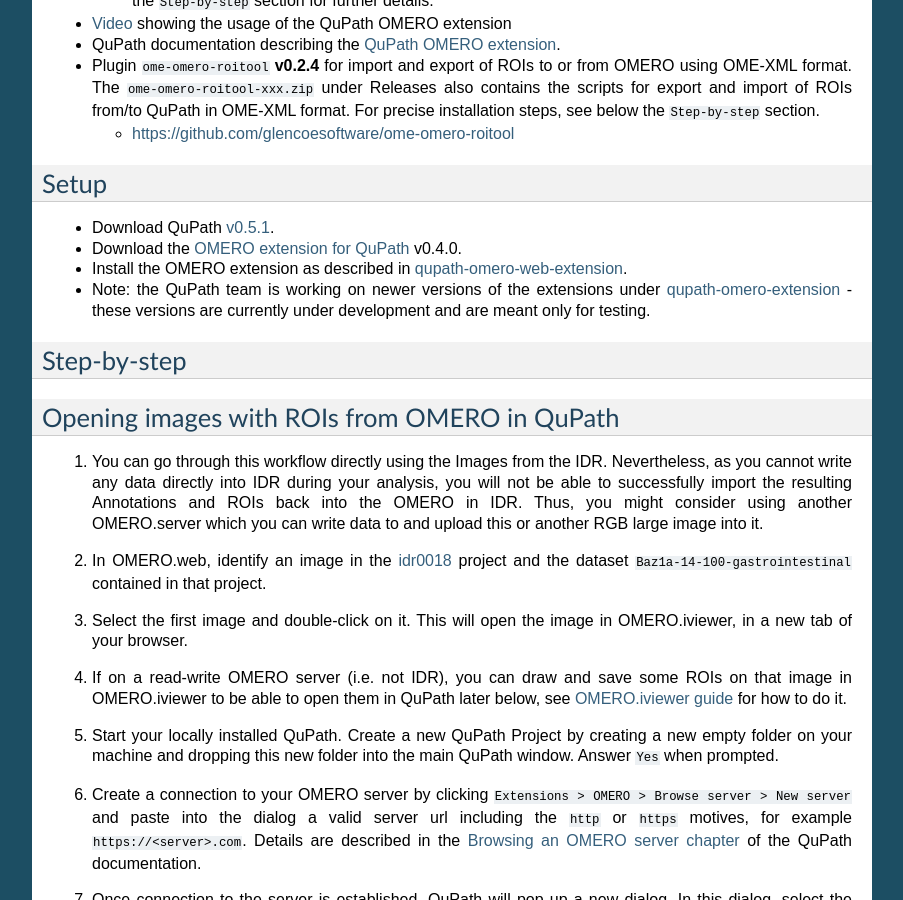
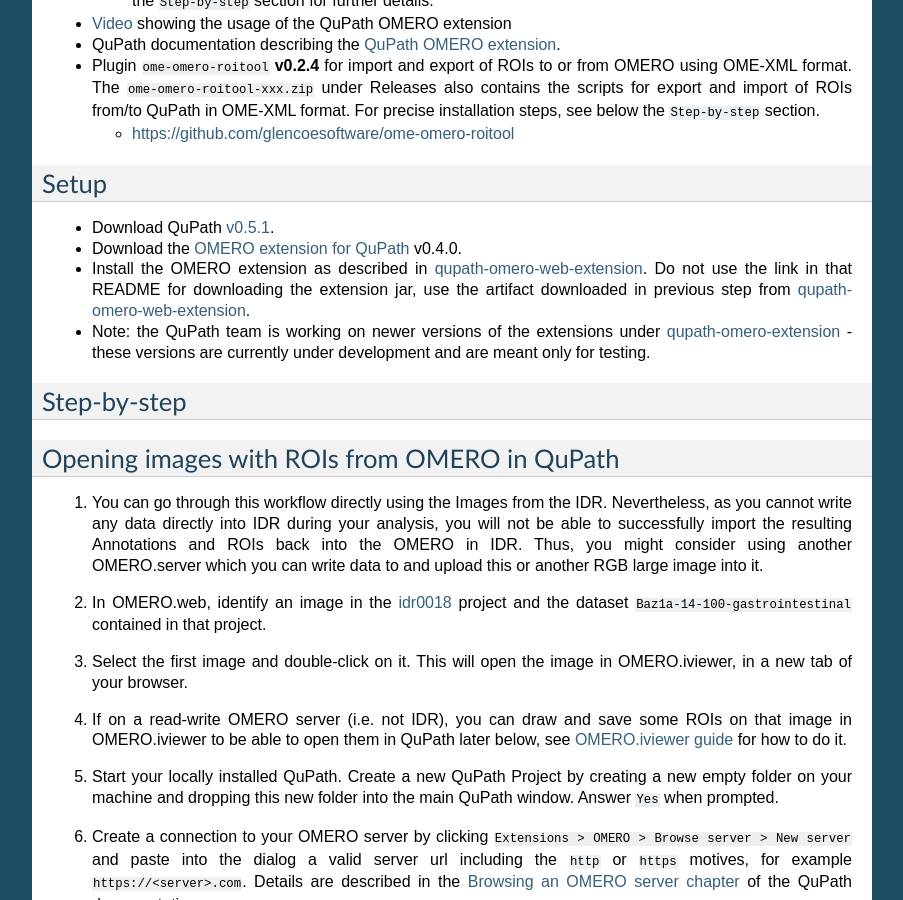
Before and after one commit to ome/omero-guide-qupath, a Sphinx documentation site: the page built from docs/qupath.rst, in a window 1280 px wide and 900 px high, scrolled down 554 px. Shown: the whole window, without its empty margins (198-1101 px from the left). Built offline with Sphinx 7.4.7, drawn with Linux system fonts in a browser that asks for light colours.

Commit message:
Explain which artifacts to use

```diff
--- a/docs/qupath.rst
+++ b/docs/qupath.rst
@@ -43,7 +43,7 @@
 
 - Download QuPath `v0.5.1 <https://github.com/qupath/qupath/releases/tag/v0.5.1>`_.
 - Download the `OMERO extension for QuPath <https://github.com/qupath/qupath-extension-omero-web/releases>`_ v0.4.0.
-- Install the OMERO extension as described in `qupath-omero-web-extension <https://github.com/qupath/qupath-extension-omero-web>`_.
+- Install the OMERO extension as described in `qupath-omero-web-extension <https://github.com/qupath/qupath-extension-omero-web>`_. Do not use the link in that README for downloading the extension jar, use the artifact downloaded in previous step from `qupath-omero-web-extension <https://github.com/qupath/qupath-extension-omero-web/releases>`_.
 - Note: the QuPath team is working on newer versions of the extensions under `qupath-omero-extension <https://github.com/qupath/qupath-extension-omero>`_ - these versions are currently under development and are meant only for testing.
 
 Step-by-step
```
